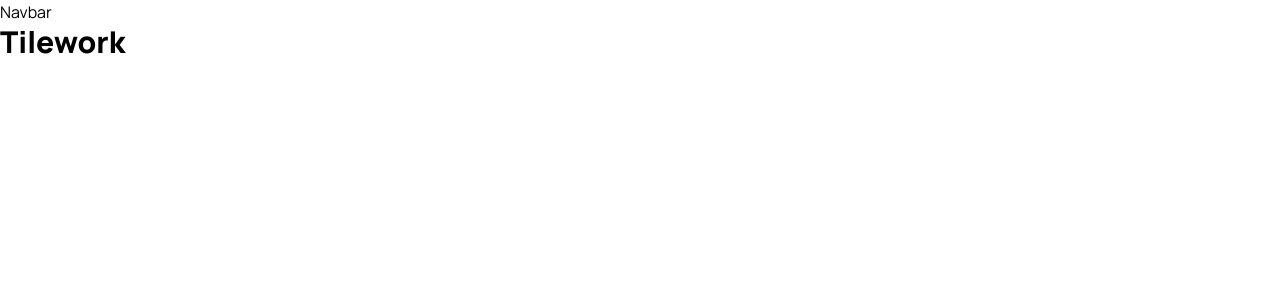
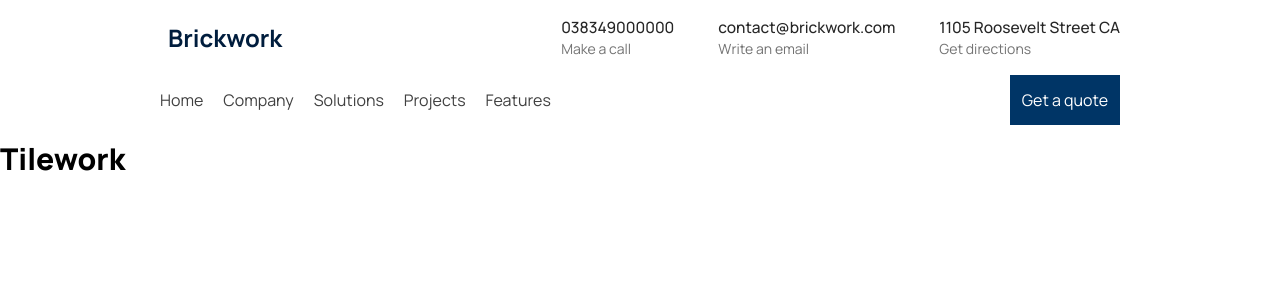
Before and after one commit to Lindrit-Sulaj/Brickwork, a Next.js app: page / in a window 1280 px wide. Shown: the top 300 px of the page. Built offline with nearby package versions, Linux system fonts and the light colour scheme.

Commit message:
Navbar completed for desktop

```diff
--- a/components/Navbar.jsx
+++ b/components/Navbar.jsx
@@ -1,7 +1,77 @@
 import React from 'react'
+import Link from 'next/link'
 
 export default function Navbar() {
   return (
-    <div>Navbar</div>
+    <nav className='max-w-screen-lg px-8 py-4 mx-auto w-full'>
+      <Company />
+      <Links />
+    </nav>
   )
 }
+
+function Company() {
+  return (
+    <div className='flex justify-between'>
+      <h2 className='flex items-center gap-2 text-oxfordBlue'>
+        <i className="fa-solid fa-helmet-safety fa-xl text-mikado"></i>
+        <span className='text-2xl font-bold'>Brickwork</span>
+      </h2>
+      <div className='flex gap-8'>
+        <div className='flex items-center gap-3'>
+          <i className="fa-solid fa-phone fa-lg text-mikado"></i>
+          <div>
+            <p className='font-medium text-neutral-800 text-[15.5px]'>038349000000</p>
+            <p className='text-neutral-500 text-sm'>Make a call</p>
+          </div>
+        </div>
+        <div className='flex items-center gap-3'>
+          <i className="fa-solid fa-envelope fa-lg text-mikado"></i>
+          <div>
+            <p className='font-medium text-neutral-800 text-[15.5px]'>contact@brickwork.com</p>
+            <p className='text-neutral-500 text-sm'>Write an email</p>
+          </div>
+        </div>
+        <div className='flex items-center gap-3'>
+          <i className="fa-solid fa-map-location-dot fa-lg text-mikado"></i>
+          <div>
+            <p className='font-medium text-neutral-800 text-[15.5px]'>1105 Roosevelt Street CA</p>
+            <p className='text-neutral-500 text-sm'>Get directions</p>
+          </div>
+        </div>
+      </div>
+    </div>
+  )
+}
+
+function Links() {
+  return (
+    <div className='flex justify-between h-[50px] mt-4'>
+      <ul className='flex h-full items-center gap-5'>
+        <li className='text-neutral-700'>
+          <Link href="/">Home</Link>
+        </li>
+        <li className='text-neutral-700'>
+          <Link href="/">Company</Link>
+        </li>
+        <li className='text-neutral-700'>
+          <Link href="/">Solutions</Link>
+        </li>
+        <li className='text-neutral-700'>
+          <Link href="/">Projects</Link>
+        </li>
+        <li className='text-neutral-700'>
+          <Link href="/">Features</Link>
+        </li>
+      </ul>
+      <div className='flex h-full items-center gap-4'>
+        <button className=''>
+          <i className="fa-solid fa-magnifying-glass"></i>
+        </button>
+        <button className='h-full bg-yaleBlue hover:bg-oxfordBlue px-3 text-white'>
+          Get a quote
+        </button>
+      </div>
+    </div>
+  )
+}
```
